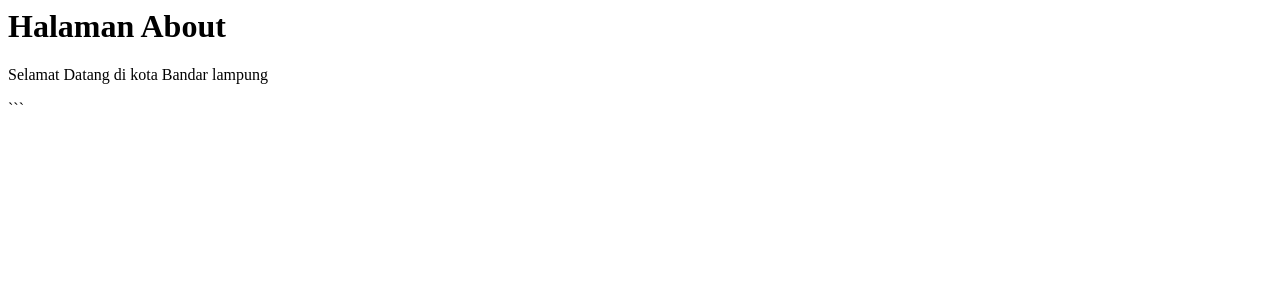
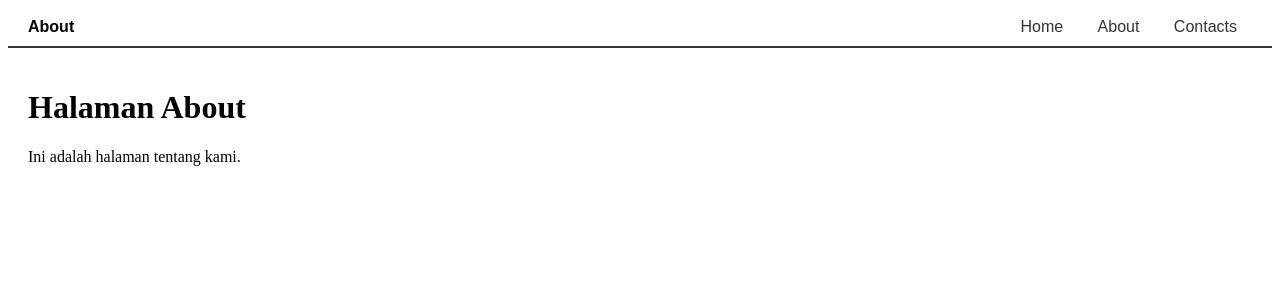
Before and after one commit to IET-Polinela/project-2026-FarelWicaksono, a Django app: page /about/ in a window 1280 px wide. Shown: the top 300 px of the page. Run offline with Django 5.2, Linux system fonts and the light colour scheme.

Commit message:
LabSession 2 Terbaru

````diff
--- a/project-2026-FarelWicaksono/about/templates/about/about.html
+++ b/project-2026-FarelWicaksono/about/templates/about/about.html
@@ -1,2 +1,38 @@
-<h1>Halaman About</h1>
-<p>Selamat Datang di kota Bandar lampung</p> ```
+<!DOCTYPE html>
+<html>
+<head>
+    <style>
+        .header {
+            display: flex;
+            justify-content: space-between;
+            align-items: center;
+            padding: 10px 20px;
+            border-bottom: 2px solid #333; /* Garis Line sesuai sketsa */
+            font-family: Arial, sans-serif;
+        }
+        .nav-items a {
+            padding: 10px 15px;
+            text-decoration: none;
+            color: #333;
+            transition: 0.3s;
+        }
+        .nav-items a:hover {
+            background-color: rgba(0, 0, 0, 0.05); /* Block transparan */
+        }
+    </style>
+</head>
+<body>
+    <div class="header">
+        <div class="welcome-text" style="font-weight: bold;">About</div>
+        <div class="nav-items">
+            <a href="/">Home</a>
+            <a href="/about/">About</a>
+            <a href="/contacts/">Contacts</a>
+        </div>
+    </div>
+    <div style="padding: 20px;">
+        <h1>Halaman About</h1>
+        <p>Ini adalah halaman tentang kami.</p>
+    </div>
+</body>
+</html>
````
Also changed, not shown: project-2026-FarelWicaksono/contacts/templates/contacts/contacts.html (+38 -2 lines), project-2026-FarelWicaksono/main_app/templates/main_app/home.html (+37 -1 lines).
